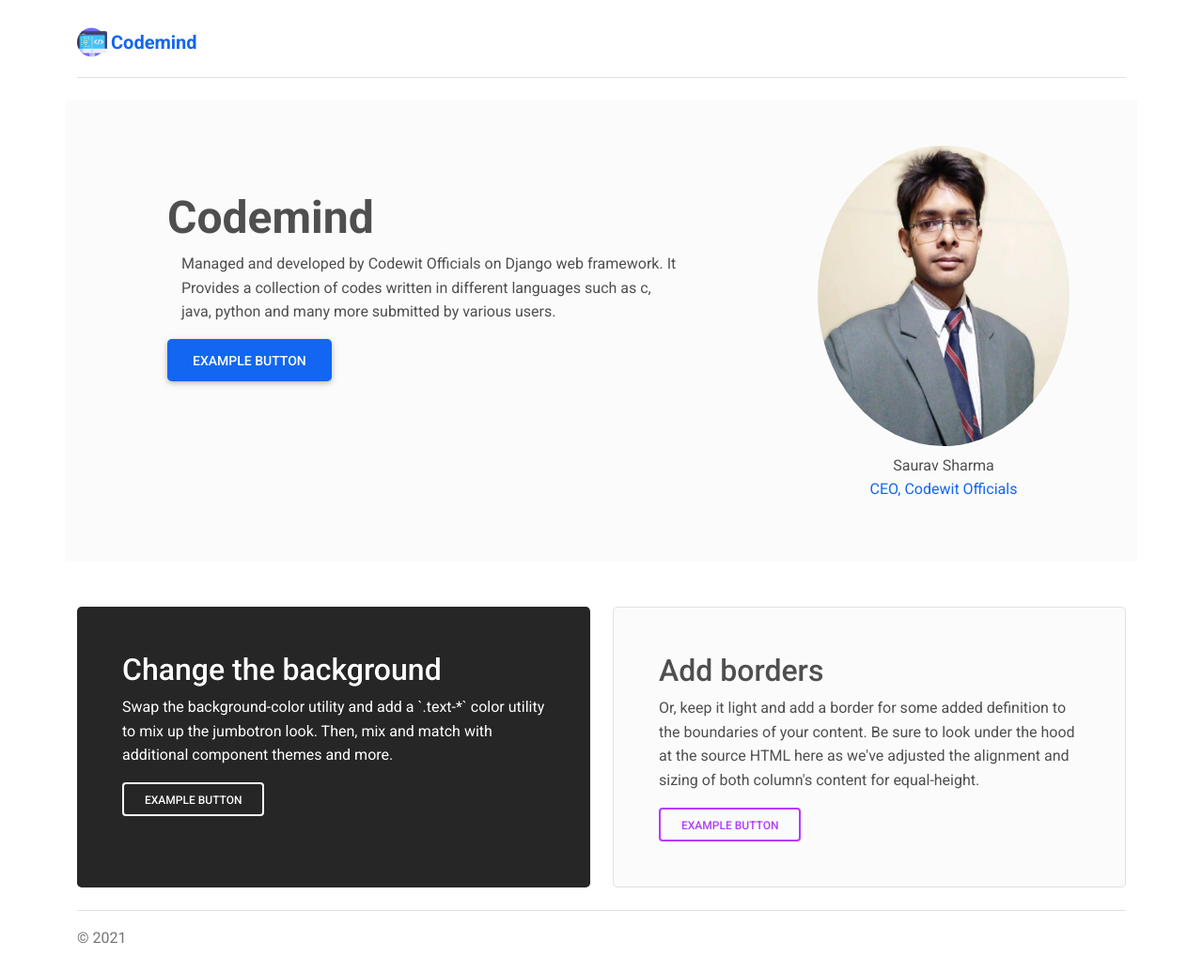
After one commit to sksharma-123/Codemind, a Django app: page /about/ in a window 1280 px wide. The commit adds this page. Shown: the whole page at 94% size. Run offline with Django 3.2, Linux system fonts and the light colour scheme; some libraries are stand-ins or nearby versions.

Commit message:
Added About section

```diff
--- a/codeweb/urls.py
+++ b/codeweb/urls.py
@@ -5,6 +5,7 @@ from . import views
 
 urlpatterns = [
     path('', views.index, name="index"),
+    path('about/', views.about, name="about"),
     path('profile/<slug:user>/', views.profile, name="profile"),
     path('login-request/', views.login_request, name="login_request"),
 
--- a/codeweb/views.py
+++ b/codeweb/views.py
@@ -7,7 +7,8 @@ def index(request):
     else:
         return render(request, 'Index page/index.html')
 
-
+def about(request):
+    return render(request, 'Index page/about.html')
 
 
 
--- /dev/null
+++ b/templates/Index page/about.html
@@ -0,0 +1,129 @@
+<!doctype html>
+<html lang="en">
+
+<head>
+    <meta charset="utf-8">
+    <meta name="viewport" content="width=device-width, initial-scale=1">
+    <meta name="description" content="">
+    <meta name="author" content="Mark Otto, Jacob Thornton, and Bootstrap contributors">
+    <meta name="generator" content="Hugo 0.82.0">
+    <title>About Codemind</title>
+
+    <link rel="canonical" href="https://getbootstrap.com/docs/5.0/examples/jumbotron/">
+
+
+
+    <!-- Bootstrap core CSS -->
+    <link href="/docs/5.0/dist/css/bootstrap.min.css" rel="stylesheet"
+        integrity="sha384-eOJMYsd53ii+scO/bJGFsiCZc+5NDVN2yr8+0RDqr0Ql0h+rP48ckxlpbzKgwra6" crossorigin="anonymous">
+    <!-- Font Awesome -->
+    <link href="https://cdnjs.cloudflare.com/ajax/libs/font-awesome/5.15.1/css/all.min.css" rel="stylesheet" />
+    <!-- Google Fonts -->
+    <link href="https://fonts.googleapis.com/css?family=Roboto:300,400,500,700&display=swap" rel="stylesheet" />
+    <!-- MDB -->
+    <link href="https://cdnjs.cloudflare.com/ajax/libs/mdb-ui-kit/3.3.0/mdb.min.css" rel="stylesheet" />
+
+
+
+    <!-- Favicons -->
+    <link rel="apple-touch-icon" href="/docs/5.0/assets/img/favicons/apple-touch-icon.png" sizes="180x180">
+    <link rel="icon" href="/docs/5.0/assets/img/favicons/favicon-32x32.png" sizes="32x32" type="image/png">
+    <link rel="icon" href="/docs/5.0/assets/img/favicons/favicon-16x16.png" sizes="16x16" type="image/png">
+    <link rel="manifest" href="/docs/5.0/assets/img/favicons/manifest.json">
+    <link rel="mask-icon" href="/docs/5.0/assets/img/favicons/safari-pinned-tab.svg" color="#7952b3">
+    <link rel="icon" href="/docs/5.0/assets/img/favicons/favicon.ico">
+    <meta name="theme-color" content="#7952b3">
+
+
+    <style>
+        .bd-placeholder-img {
+            font-size: 1.125rem;
+            text-anchor: middle;
+            -webkit-user-select: none;
+            -moz-user-select: none;
+            user-select: none;
+        }
+
+        .logo {
+            height: 32px;
+            width: 32px !important;
+        }
+
+        .my-pic {
+            height: 320px;
+            width: 105%;
+        }
+
+        @media (min-width: 768px) {
+            .bd-placeholder-img-lg {
+                font-size: 3.5rem;
+            }
+        }
+    </style>
+
+
+</head>
+
+<body>
+
+    {% load static %}
+
+    <main>
+        <div class="container py-4">
+            <header class="pb-3 mb-4 border-bottom">
+                <a class="navbar-brand" href="/"><img src="{% static 'coding.png' %}" class="img-fluid w-100 logo"
+                        alt=""><b class="text-primary">Codemind</b></a>
+            </header>
+
+            <div class="row bg-light px-4">
+                <div class="col-sm-8">
+                    <div class="p-5 mb-4 rounded-3">
+                        <div class="container-fluid py-5">
+                            <h1 class="display-5 fw-bold">Codemind</h1>
+                            <p class="col-sm-12 fs-6">Managed and developed by Codewit Officials on Django web
+                                framework. It Provides a collection of codes written in different languages such as c,
+                                java, python and many more submitted by various users.
+                            </p>
+                            <button class="btn btn-primary btn-lg" type="button">Example button</button>
+                        </div>
+                    </div>
+                </div>
+                <div class="col-sm-4 p-5">
+                    <img class="img-fluid my-pic rounded-circle" src="{% static 'My pic.jpg' %}" alt="">
+                    <p class="text-brown text-center mt-2 mb-0">Saurav Sharma</p>
+                    <p class="text-primary text-center">CEO, Codewit Officials</p>
+                </div>
+            </div>
+
+
+            <div class="row align-items-md-stretch mt-5">
+                <div class="col-md-6">
+                    <div class="h-100 p-5 text-white bg-dark rounded-3">
+                        <h2>Change the background</h2>
+                        <p>Swap the background-color utility and add a `.text-*` color utility to mix up the jumbotron
+                            look. Then, mix and match with additional component themes and more.</p>
+                        <button class="btn btn-outline-light" type="button">Example button</button>
+                    </div>
+                </div>
+                <div class="col-md-6">
+                    <div class="h-100 p-5 bg-light border rounded-3">
+                        <h2>Add borders</h2>
+                        <p>Or, keep it light and add a border for some added definition to the boundaries of your
+                            content. Be sure to look under the hood at the source HTML here as we've adjusted the
+                            alignment and sizing of both column's content for equal-height.</p>
+                        <button class="btn btn-outline-secondary" type="button">Example button</button>
+                    </div>
+                </div>
+            </div>
+
+            <footer class="pt-3 mt-4 text-muted border-top">
+                &copy; 2021
+            </footer>
+        </div>
+    </main>
+
+
+
+</body>
+
+</html>
--- a/templates/Index page/home.html
+++ b/templates/Index page/home.html
@@ -144,7 +144,7 @@
                   <a class="nav-link" aria-current="page" href="{% url 'home' %}">Home</a>
                </li>
                <li class="nav-item">
-                  <a class="nav-link" href="#">About</a>
+                  <a class="nav-link" href="about/">About</a>
                </li>
                <!-- Navbar dropdown -->
                <li class="nav-item dropdown">
--- a/templates/Index page/index.html
+++ b/templates/Index page/index.html
@@ -127,7 +127,7 @@
       <div class="container-fluid">
          <!-- Navbar brand -->
          <a class="navbar-brand" href="/"><img src="{% static 'coding.png' %}" class="img-fluid w-100 logo" alt=""><b
-               class="text-primary">Code2gather</b></a>
+               class="text-primary">Codemind</b></a>
 
          <!-- Toggle button -->
          <button class="navbar-toggler" type="button" data-mdb-toggle="collapse"
@@ -144,7 +144,7 @@
                   <a class="nav-link" aria-current="page" href="/">Home</a>
                </li>
                <li class="nav-item">
-                  <a class="nav-link" href="#">About</a>
+                  <a class="nav-link" href="about/">About</a>
                </li>
                {% if not user.is_authenticated %}
                <li class="nav-item">
```
Also changed, not shown: static/My pic.jpg (added).
